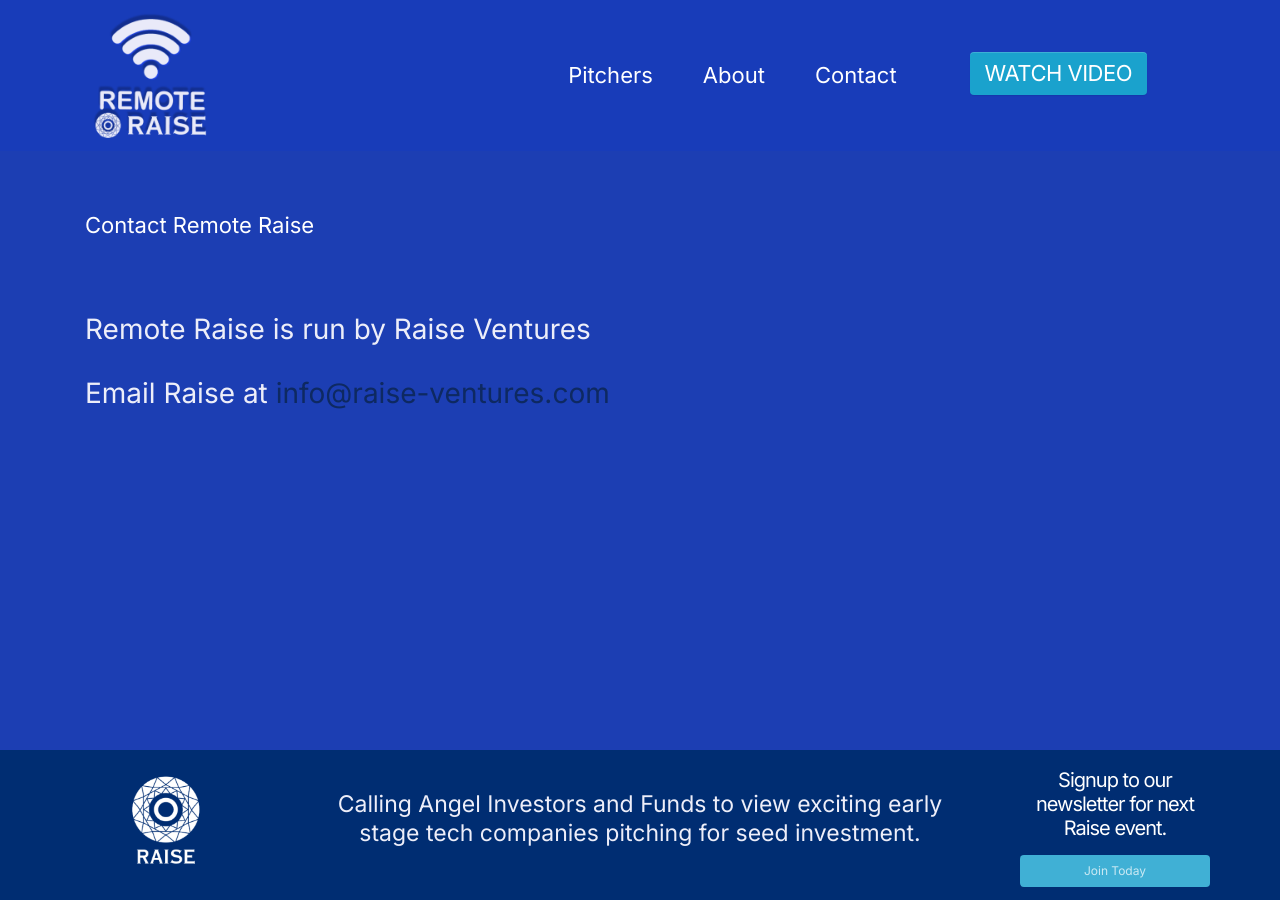
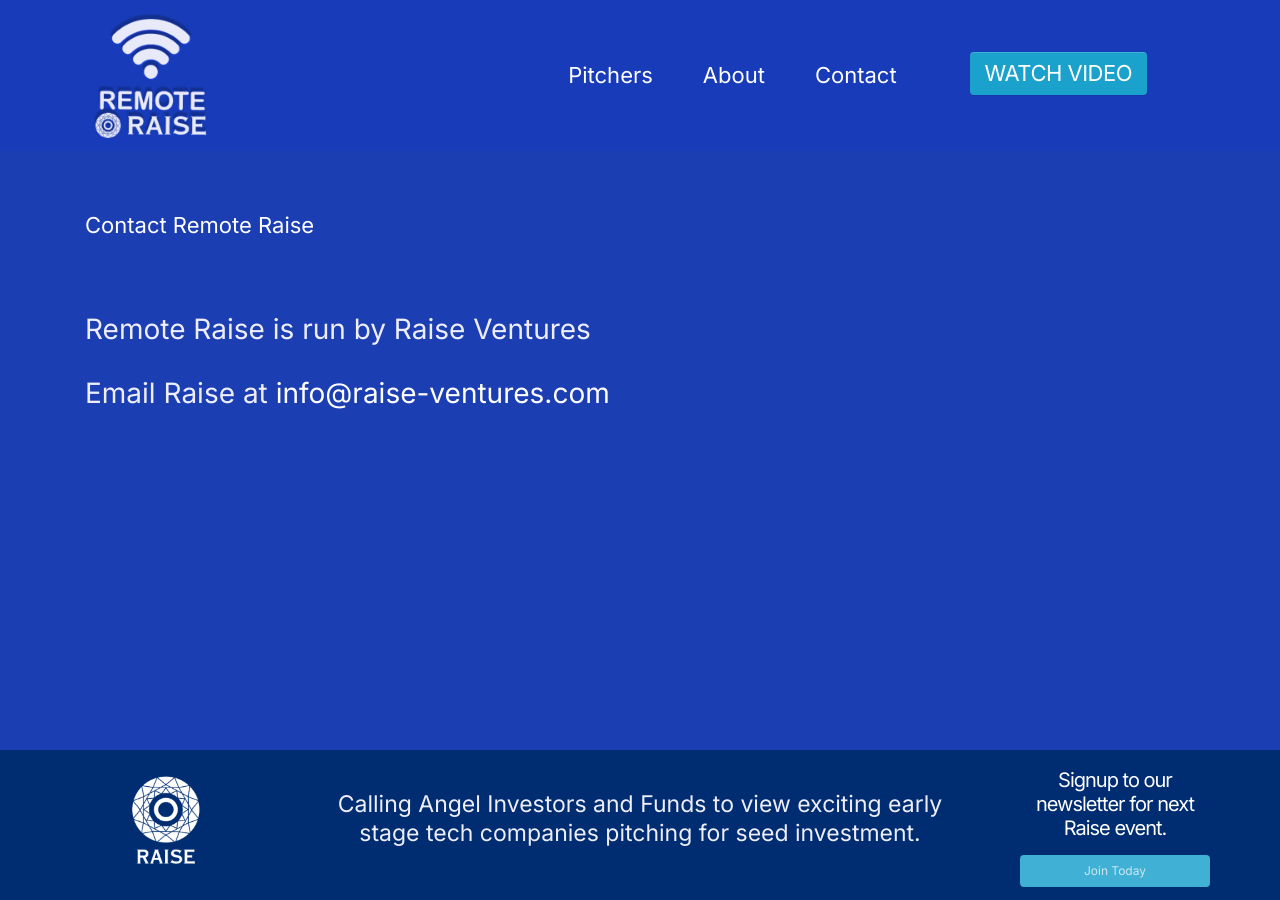
Before and after one commit to theshawe/remoteraise, a Jekyll site: the page built from contact.html, in a window 1280 px wide. Built offline with Jekyll 4.4.1, drawn with Linux system fonts in a browser that asks for light colours; nearby versions of some CDN libraries; some web fonts are replaced.

Commit message:
added color

```diff
--- a/css/custom/home.scss
+++ b/css/custom/home.scss
@@ -130,6 +130,10 @@
 
 #contact p {
   max-width: 100%;
+}
+
+#contact a {
+    color: #fff;
 }
 
 /* pitchers */
```
Also changed, not shown: 4 other files.
